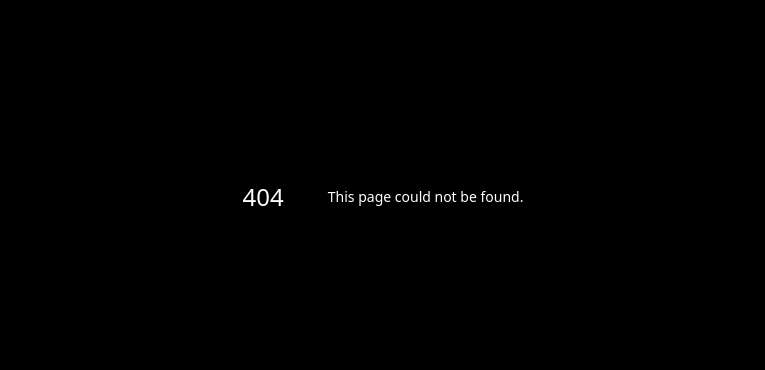
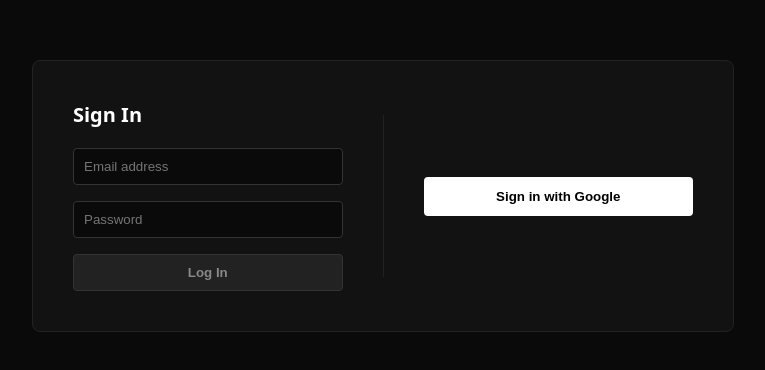
Before and after one commit to e0190/the-grid, a Next.js app: page /auth/signin in a window 1280 px wide. Before the commit this address had no page. Shown: the part 204-574 px from the top of the page, without its empty margins (257-1022 px from the left). Built offline with nearby package versions, Linux system fonts and the light colour scheme.

Commit message:
Create page.jsx

```diff
--- /dev/null
+++ b/app/auth/signin/page.jsx
@@ -0,0 +1,66 @@
+'use client';
+import { signIn } from 'next-auth/react';
+import { useState } from 'react';
+
+export default function SignInPage() {
+  const [email, setEmail] = useState('');
+  const [password, setPassword] = useState('');
+
+  const handleEmailSubmit = (e) => {
+    e.preventDefault();
+    if (!email.includes('@')) {
+      alert('not a valid email');
+      return;
+    }
+    alert('Email login is offline. Use Google Authentication.');
+  };
+
+  return (
+    <div style={{ display: 'flex', alignItems: 'center', justifyContent: 'center', height: '100vh', backgroundColor: '#0a0a0a' }}>
+      <div style={{ display: 'flex', width: '100%', maxWidth: '700px', background: '#121212', border: '1px solid #222', borderRadius: '8px', overflow: 'hidden' }}>
+
+        <div style={{ flex: '1', padding: '40px' }}>
+          <h2 style={{ fontSize: '1.25rem', fontWeight: '600', margin: '0 0 20px 0' }}>Sign In</h2>
+          <form onSubmit={handleEmailSubmit} style={{ display: 'flex', flexDirection: 'column', gap: '16px' }}>
+            <input
+              type="text"
+              placeholder="Email address"
+              required
+              value={email}
+              onChange={(e) => setEmail(e.target.value)}
+              style={{ padding: '10px', background: '#0a0a0a', border: '1px solid #333', borderRadius: '4px', color: '#fff', outline: 'none' }}
+            />
+            <input
+              type="password"
+              placeholder="Password"
+              required
+              value={password}
+              onChange={(e) => setPassword(e.target.value)}
+              style={{ padding: '10px', background: '#0a0a0a', border: '1px solid #333', borderRadius: '4px', color: '#fff', outline: 'none' }}
+            />
+            <button type="submit" style={{ padding: '10px', background: '#222', color: '#888', border: '1px solid #333', borderRadius: '4px', fontWeight: '600' }}>
+              Log In
+            </button>
+          </form>
+        </div>
+
+        <div style={{ display: 'flex', alignItems: 'center', justifyContent: 'center' }}>
+          <div style={{ width: '1px', height: '60%', background: '#222' }}></div>
+        </div>
+
+        <div style={{ flex: '1', display: 'flex', flexDirection: 'column', justifyContent: 'center', padding: '40px' }}>
+          <button
+            onClick={() => signIn('google', { callbackUrl: '/' })}
+            style={{
+              display: 'flex', alignItems: 'center', justifyContent: 'center', gap: '10px',
+              padding: '12px', background: '#fff', color: '#000', border: 'none', borderRadius: '4px', fontWeight: '600', cursor: 'pointer'
+            }}
+          >
+            Sign in with Google
+          </button>
+        </div>
+
+      </div>
+    </div>
+  );
+}
```
